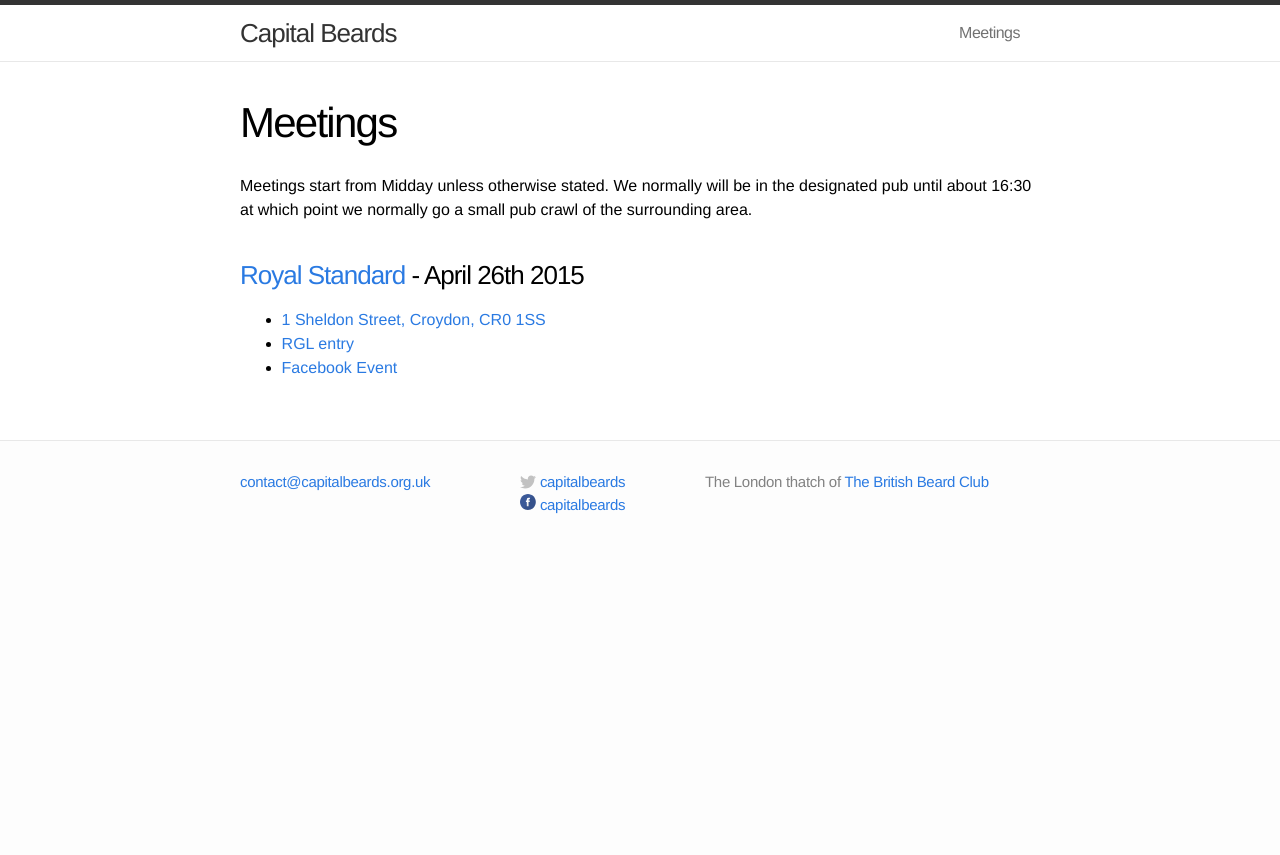
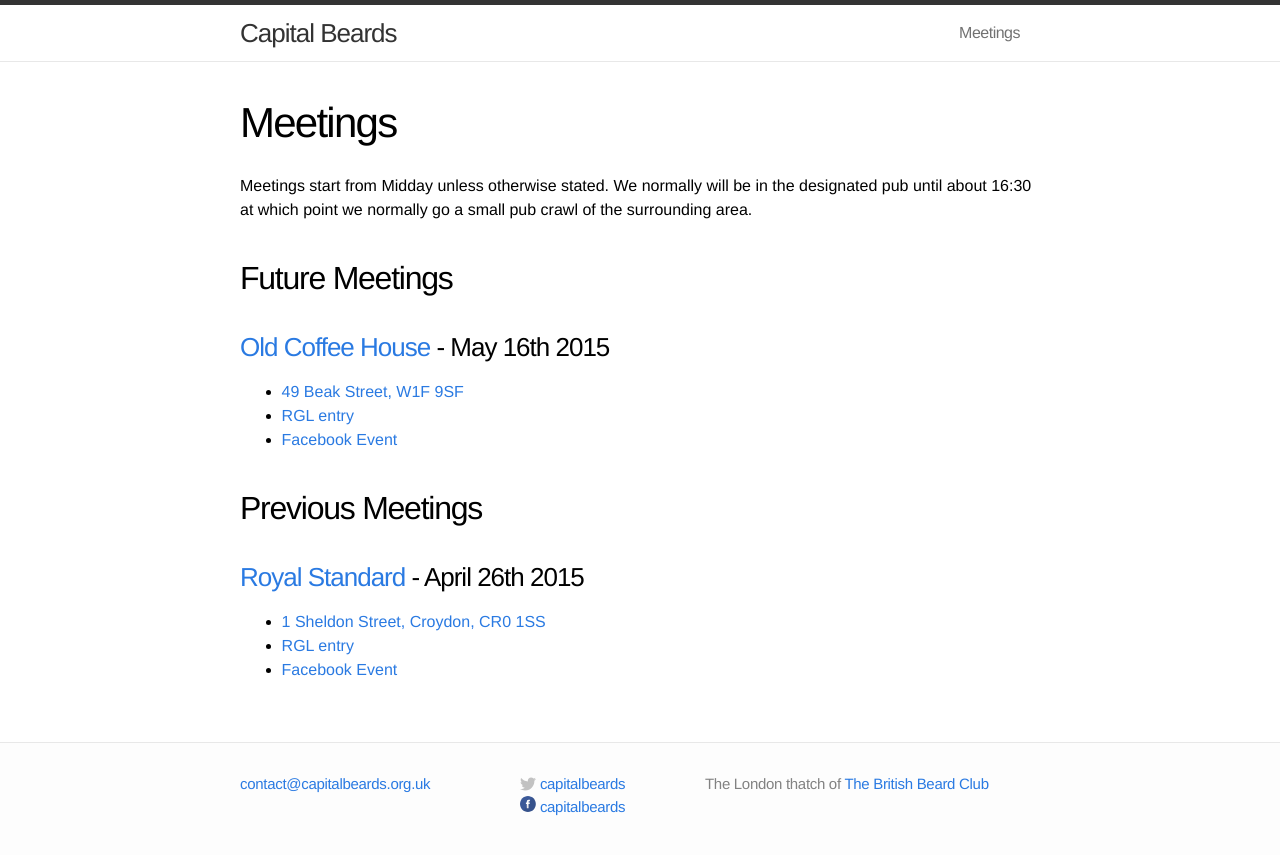
Before and after one commit to rjw1/capitalbeards.org.uk, a Jekyll site: the page built from meetings/index.md, in a window 1280 px wide. Shown: the top 855 px of the page. Built offline with Jekyll 4.4.1, drawn with Linux system fonts in a browser that asks for light colours; Markdown is read by kramdown in place of the engine named in the settings.

Commit message:
Add may meeting
move april meeting to past meetings

```diff
--- a/meetings/index.md
+++ b/meetings/index.md
@@ -5,6 +5,17 @@ title: Meetings
 
 Meetings start from Midday unless otherwise stated. We normally will be in the designated pub until about 16:30 at which point we normally go a small pub crawl of the surrounding area.
 
+
+## Future Meetings ##
+
+### [Old Coffee House](http://london.randomness.org.uk/wiki.cgi?Old_Coffee_House%2C_W1F_9SF) - May 16th 2015 ###
+
+- [49 Beak Street, W1F 9SF](http://www.openstreetmap.org/?mlat=51.5126233779738&mlon=-0.137468615071353&zoom=15#map=15/51.5126/-0.1375)
+- [RGL entry](http://london.randomness.org.uk/wiki.cgi?Old_Coffee_House%2C_W1F_9SF)
+- [Facebook Event](https://www.facebook.com/events/1645604605654140/)
+
+## Previous Meetings ##
+
 ### [Royal Standard](http://www.royalstandard-croydon.co.uk/) - April 26th 2015
 
 - [1 Sheldon Street, Croydon, CR0 1SS](http://osm.org/go/euuo92xaB-)
```
